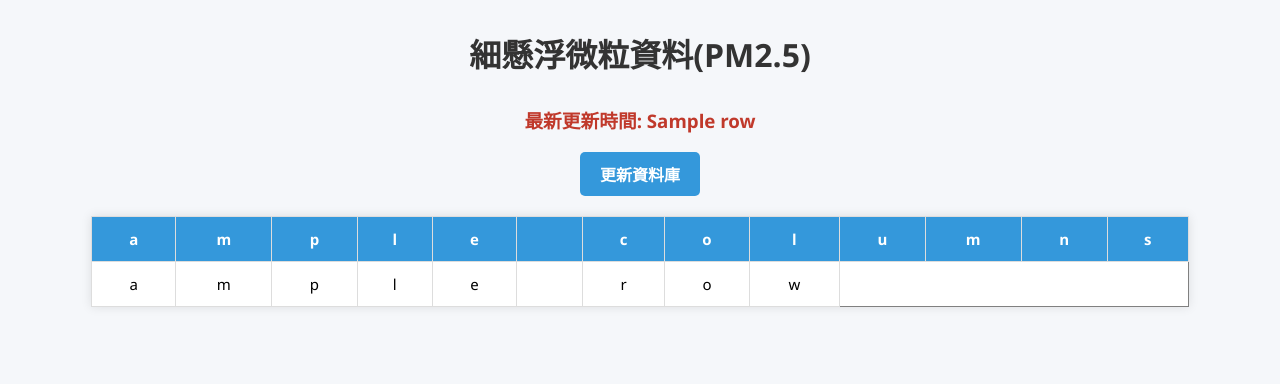
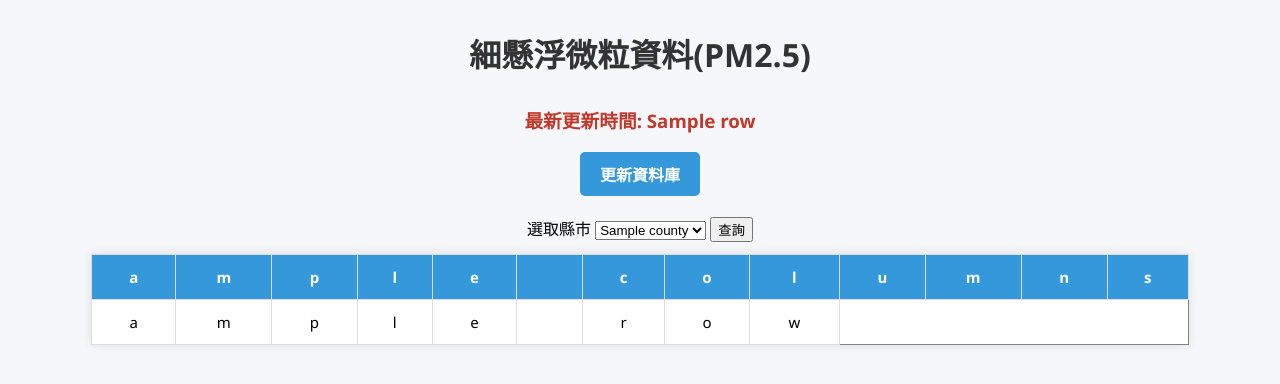
Before and after one commit to Robert-Liu-31039/flask-pm25, a Flask app: template templates/index.html in a window 1280 px wide. Shown: the top 384 px of the page. Run offline with Flask 3, Linux system fonts and the light colour scheme; the template is opened without the code that fills it: most values are stand-ins (such as "Sample title", 1, 10 or a date in 2020).

Commit message:
新增宣告 form 使用 POST 傳遞資料時，在 Flask 的後端是如何接收傳遞的參數值

```diff
--- a/app.py
+++ b/app.py
@@ -13,8 +13,29 @@ app = Flask(__name__)
 @app.route("/")
 # 宣告首頁立刻被執行的 function 方法
 def index():
+    # 取得資藥庫最新資料
     columns, datas = get_pm25_data_from_mysql()
+
+    # 取出不同縣市
+    df = pd.DataFrame(datas, columns=columns)
+    counties = sorted(df["county"].unique().tolist())
+
     return render_template("index.html", **locals())
+
+
+# 宣告 form 使用 POST 傳遞資料
+@app.route("/filter", methods=["POST"])
+def filter_data():
+    # form 使用 POST 傳遞資料，接收的寫法就要改為 : request.form.get("@參數名稱")
+    county = request.form.get("county")
+
+    columns, datas = get_pm25_data_from_mysql()
+
+    # 取得該縣市的資料
+    df = pd.DataFrame(datas, columns=columns)
+    df1 = df.groupby("county").get_group(county)
+    print(df1)
+    return {"county": county}
 
 
 # 宣告網頁的路徑
--- a/templates/index.html
+++ b/templates/index.html
@@ -10,6 +10,18 @@
     <h1>細懸浮微粒資料(PM2.5)</h1>
     <h3>最新更新時間: {{datas[0][4]}}</h3>
     <a class="btn-update" href="/update-db">更新資料庫</a>
+
+    <form action="/filter" method="post">
+        <label for="county">選取縣市</label>
+        <!-- 縣市選擇框 -->
+        <select name="county" id="county">
+            {% for county in counties %}
+            <option value="{{county}}">{{county}}</option>
+            {% endfor %}
+        </select>
+        <button type="submit">查詢</button>
+    </form>
+
     <table border="1">
         <thead>
             <tr>
```
